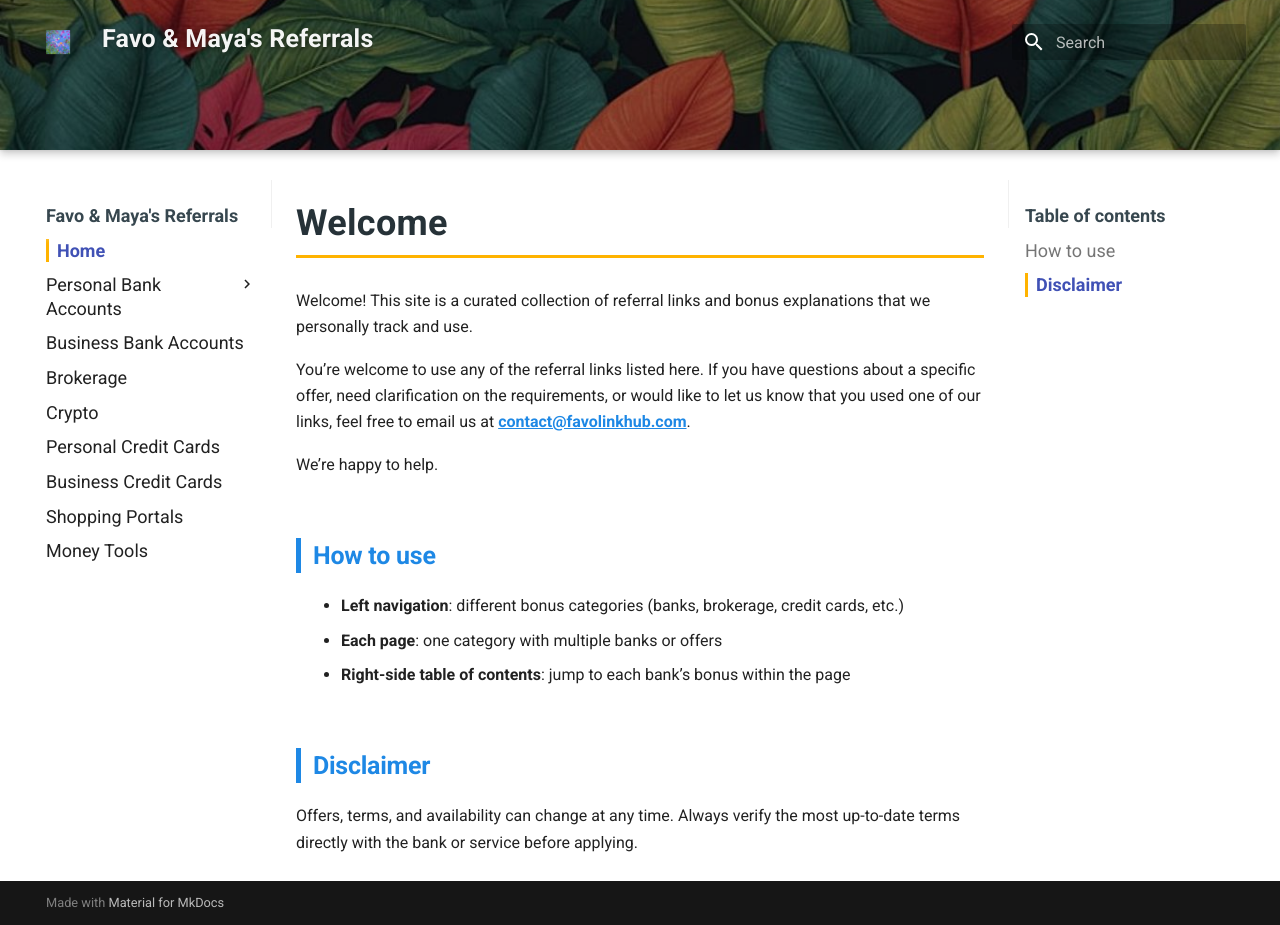
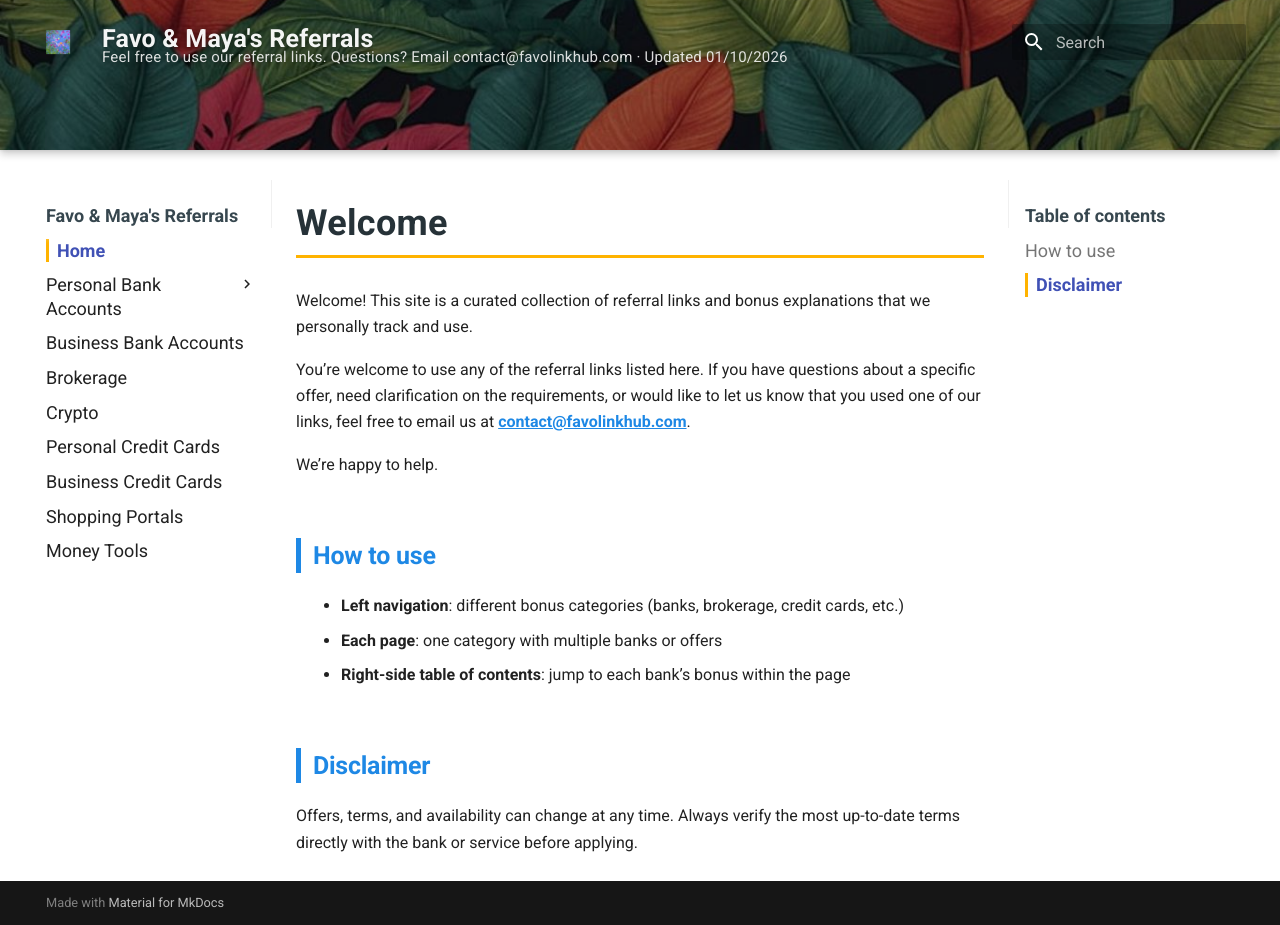
Before and after one commit to whispersofzephyr/favolinkhub-site, an MkDocs documentation site: the page built from docs/index.md, in a window 1280 px wide and 925 px high. Built offline with MkDocs 1.6.1 and Material for MkDocs 9.7.7, drawn with Linux system fonts in a browser that asks for light colours.

Commit message:
Update extra.css

```diff
--- a/docs/stylesheets/extra.css
+++ b/docs/stylesheets/extra.css
@@ -192,6 +192,34 @@
   margin-top: 0.4rem;
 }
 
+/* ===== Header title + subtitle ===== */
+
+.md-header__title {
+  display: flex;
+  flex-direction: column;
+  line-height: 1.2;
+}
+
+/* 主标题 */
+.md-header__title span {
+  font-size: 1.25rem;
+  font-weight: 700;
+}
+
+/* 副标题（你的那段话） */
+.md-header__title::after {
+  content: "Feel free to use our referral links. Questions? Email contact@favolinkhub.com · Updated 01/10/2026";
+  font-size: 0.75rem;
+  font-weight: 400;
+  margin-top: 4px;
+  color: rgba(255, 255, 255, 0.85);
+}
+
+/* 深色模式微调 */
+[data-md-color-scheme="slate"] .md-header__title::after {
+  color: rgba(255, 255, 255, 0.75);
+}
+
 /* ===============================
    Header 标题与副标题间距微调
    =============================== */
@@ -356,203 +384,4 @@ html {
 /* 可选：让列表项里的段落更像 GitHub（避免怪异大间距） */
 .md-content .md-typeset li > p {
   margin: 0.2em 0;
-
-/* ===============================
-   HEADER FIX — keep ONLY 2 lines
-   Line 1: Site name
-   Line 2: Site description
-   Hide page title + fix mobile overlap
-   =============================== */
-
-/* 永久隐藏 page name（第三行来源） */
-.md-header__topic + .md-header__topic {
-  display: none !important;
 }
-
-/* 保证标题和描述各占一行 */
-.md-header__title,
-.md-header__topic {
-  display: block !important;
-  white-space: normal !important;
-}
-
-/* 防止手机端重叠 */
-@media (max-width: 768px) {
-  .md-header {
-    min-height: 140px;
-  }
-
-  .md-header__inner {
-    padding-top: 10px !important;
-    padding-bottom: 8px !important;
-  }
-
-  .md-header__title {
-    margin: 6px 0 4px !important;
-    line-height: 1.15 !important;
-  }
-
-  .md-header__topic {
-    margin: 0 0 6px !important;
-    line-height: 1.35 !important;
-    font-size: 0.75rem;
-  }
-}
-
-/* ===============================
-   HEADER: keep 2 lines (site name + subtitle)
-   Hide page name, fix mobile overlap
-   Paste at VERY BOTTOM to override
-   =============================== */
-
-/* 1) Hide page title (page name) in header */
-.md-header__topic {
-  display: none !important;
-}
-
-/* 2) Ensure site title is normal block */
-.md-header__title {
-  display: block !important;
-  line-height: 1.15 !important;
-  white-space: normal !important;
-}
-
-/* 3) Add subtitle as 2nd line (this is your old "second line") */
-.md-header__title::after {
-  content: "Feel free to use our referral links. Questions? Email contact@favolinkhub.com · Updated 01/10/2026";
-  display: block;
-  margin-top: 4px;
-  font-size: 0.75rem;
-  font-weight: 400;
-  line-height: 1.35;
-  color: rgba(255, 255, 255, 0.85);
-}
-
-[data-md-color-scheme="slate"] .md-header__title::after {
-  color: rgba(255, 255, 255, 0.75);
-}
-
-/* 4) Mobile: give it room so 2 lines never overlap */
-@media (max-width: 768px) {
-  .md-header {
-    min-height: 150px !important;
-  }
-
-  .md-header__inner {
-    padding-top: 10px !important;
-    padding-bottom: 10px !important;
-  }
-
-  .md-header__title::after {
-    font-size: 0.72rem !important;
-    margin-top: 6px !important;
-  }
-}
-
-/* ===============================
-   FIX: Header two-line (site name + subtitle), hide page name
-   =============================== */
-
-/* 1) 隐藏 page name（第二个 topic） */
-.md-header__topic + .md-header__topic {
-  display: none !important;
-}
-
-/* 2) 让 site name（第一个 topic）变成两行：第二行用 ::after */
-.md-header__topic:first-child {
-  display: flex !important;
-  flex-direction: column !important;
-  line-height: 1.15 !important;
-  overflow: visible !important;
-  white-space: normal !important;
-}
-
-/* 第二行（subtitle） */
-.md-header__topic:first-child::after {
-  content: "Feel free to use our referral links. Questions? Email contact@favolinkhub.com · Updated 01/10/2026";
-  font-size: 0.75rem;
-  font-weight: 400;
-  margin-top: 4px;
-  color: rgba(255, 255, 255, 0.85);
-  opacity: 0.95;
-  white-space: normal;
-}
-
-/* 深色模式微调 */
-[data-md-color-scheme="slate"] .md-header__topic:first-child::after {
-  color: rgba(255, 255, 255, 0.75);
-}
-
-/* 3) 解决手机端重叠：给 header 足够高度 + 允许溢出显示 */
-.md-header__title,
-.md-header__ellipsis {
-  overflow: visible !important;
-}
-
-@media (max-width: 768px) {
-  .md-header {
-    min-height: 170px !important; /* 150 -> 170，不够再加 */
-  }
-  .md-header__inner {
-    padding-top: 12px !important;
-    padding-bottom: 12px !important;
-  }
-}
-
-   /* ===============================
-   FINAL HEADER OVERRIDE (2 lines only)
-   Line 1: site_name
-   Line 2: subtitle (hard-coded)
-   Hide ALL .md-header__topic (page name etc.)
-   =============================== */
-
-/* 永久隐藏 header 里的 page title/topic（你不需要它） */
-.md-header__topic {
-  display: none !important;
-}
-
-/* Site name 强制正常显示 + 可换行 */
-.md-header__title {
-  display: block !important;
-  white-space: normal !important;
-  overflow: visible !important;
-  line-height: 1.15 !important;
-}
-
-/* 第二行（subtitle）从这里来 */
-.md-header__title::after {
-  content: "Feel free to use our referral links. Questions? Email contact@favolinkhub.com · Updated 01/10/2026";
-  display: block;
-  margin-top: 4px;
-  font-size: 0.75rem;
-  font-weight: 400;
-  line-height: 1.35;
-  color: rgba(255, 255, 255, 0.85);
-  white-space: normal;
-  opacity: 0.95;
-}
-
-[data-md-color-scheme="slate"] .md-header__title::after {
-  color: rgba(255, 255, 255, 0.75);
-}
-
-/* 手机端：给足空间，避免重叠/被裁剪 */
-@media (max-width: 768px) {
-  .md-header {
-    min-height: 170px !important;
-  }
-
-  .md-header__inner {
-    padding-top: 12px !important;
-    padding-bottom: 12px !important;
-  }
-
-  .md-header__ellipsis {
-    overflow: visible !important;
-  }
-
-  .md-header__title::after {
-    margin-top: 6px !important;
-    font-size: 0.72rem !important;
-  }
-}
```
